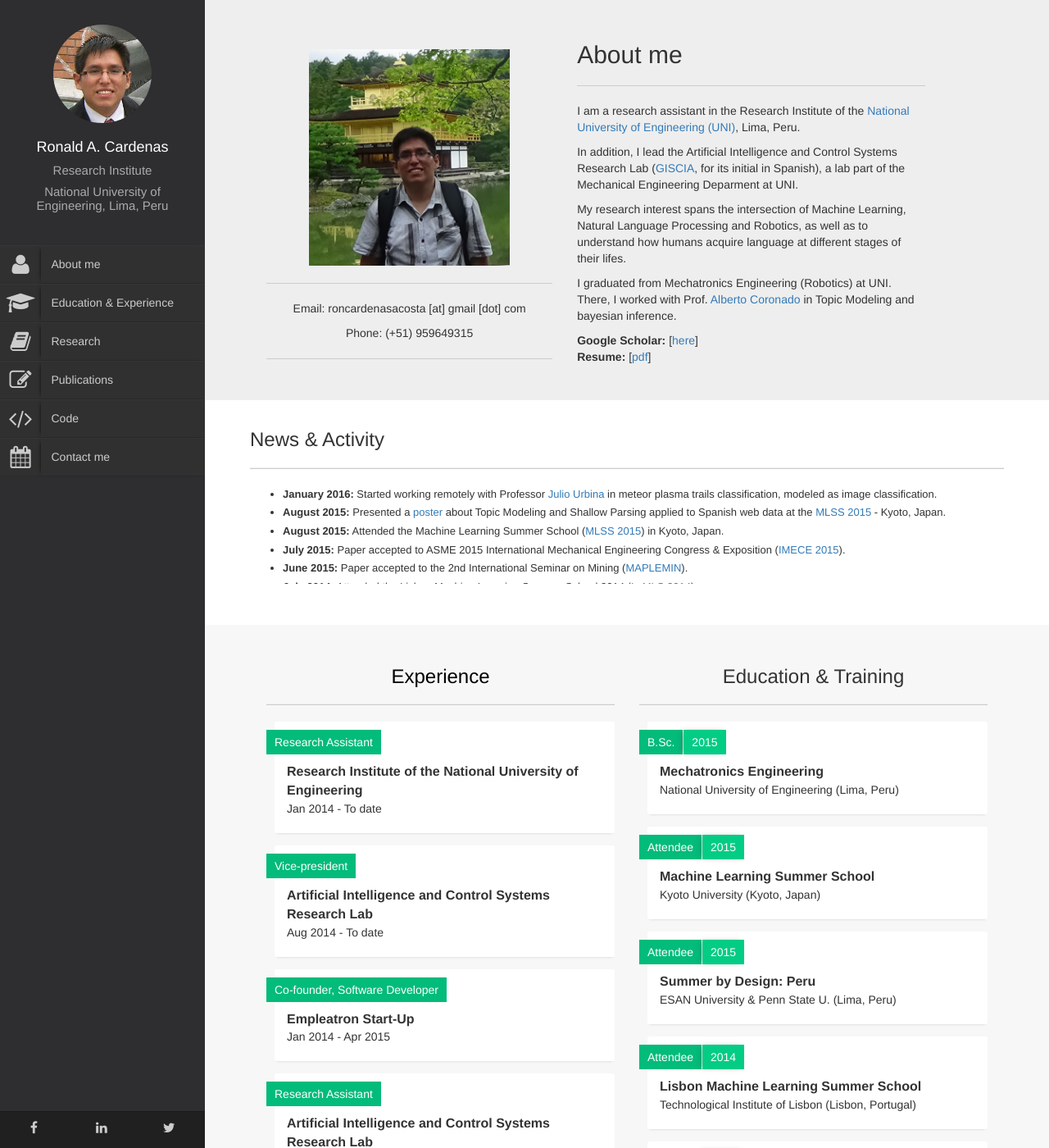
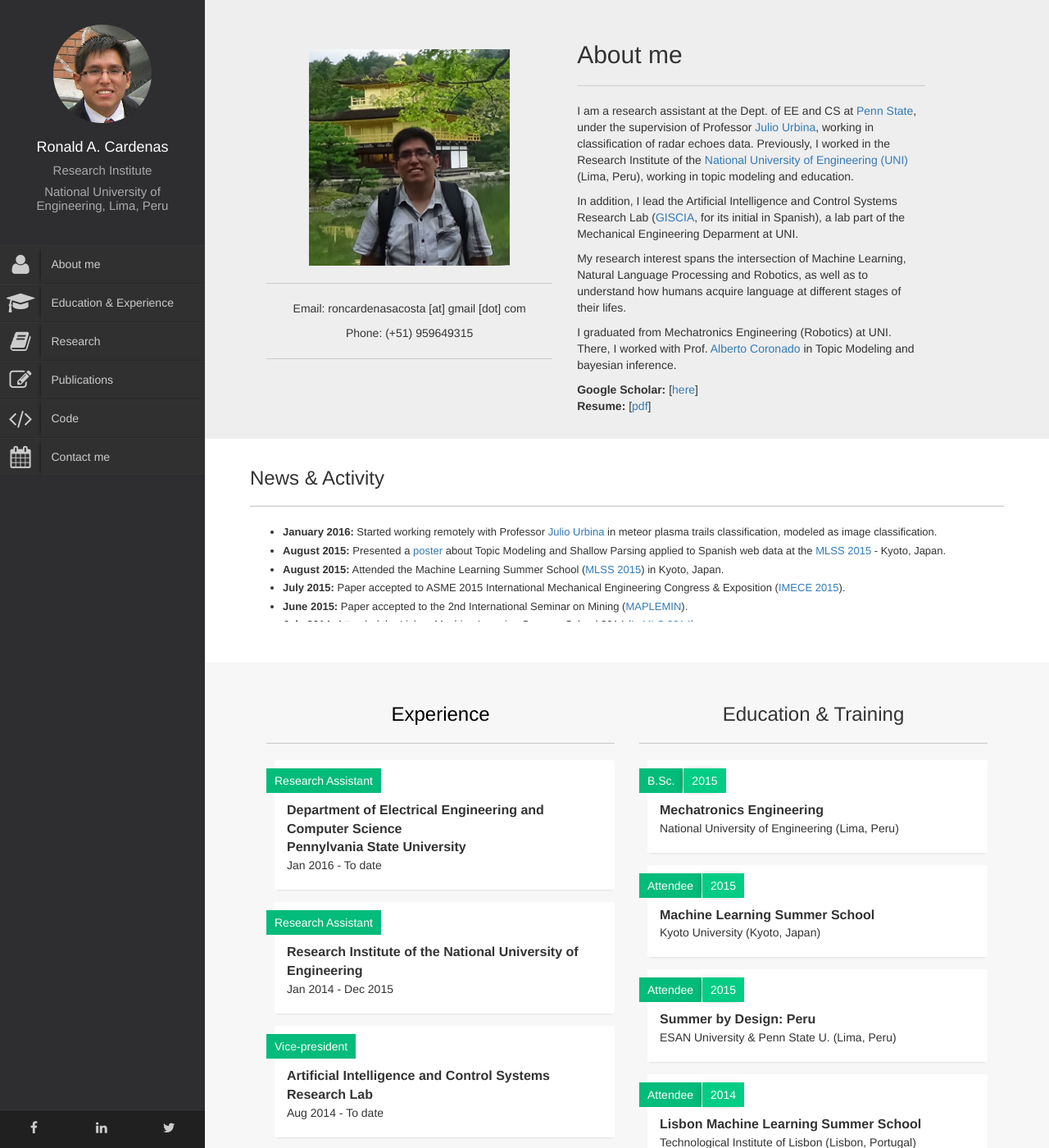
Before and after one commit to ronaldahmed/ronaldahmed.github.io, a Jekyll site: the page built from index.html, in a window 1280 px wide and 1400 px high. Shown: the whole window at 82% size. Built offline with Jekyll 4.4.1, drawn with Linux system fonts in a browser that asks for light colours.

Commit message:
dates and cv

```diff
--- a/index.html
+++ b/index.html
@@ -17,7 +17,7 @@ title: Home
                     <div class="col-lg-6" style="text-align: left">
                         <h2>About me</h2>
                         <hr class="title-hrline">
-                        <p>I am a research assistant in the Research Institute of the <a href="http://www.uni.edu.pe/" target="_blank">National University of Engineering (UNI)</a>, Lima, Peru.</p>
+                        <p>I am a research assistant at the Dept. of EE and CS at <a href="http://www.psu.edu/">Penn State</a>, under the supervision of Professor <a href="http://www.ee.psu.edu/directory/FacultyInfo/Urbina/UrbinaProfilePage.aspx">Julio Urbina</a>, working in classification of radar echoes data. Previously, I worked in the Research Institute of the <a href="http://www.uni.edu.pe/" target="_blank">National University of Engineering (UNI)</a> (Lima, Peru), working in topic modeling and education.</p>
                         <!--!developing intelligent robots that can
                             combine different source of information (text, voice commands, sensor raw data, images and/or video) in order to develop certain task autonomously.</p>
                         -->
@@ -64,8 +64,18 @@ title: Home
                                     <span class="degree">Research Assistant</span>
                                 </div>
                                 <div class="description">
+                                    <p class="what">Department of Electrical Engineering and Computer Science<br>
+                                        Pennylvania State University</p>
+                                    <p class="where">Jan 2016 - To date</p>
+                                </div>
+                            </li>
+                            <li>
+                                <div class="dy">
+                                    <span class="degree">Research Assistant</span>
+                                </div>
+                                <div class="description">
                                     <p class="what">Research Institute of the National University of Engineering</p>
-                                    <p class="where">Jan 2014 - To date</p>
+                                    <p class="where">Jan 2014 - Dec 2015</p>
                                 </div>
                             </li>
                             <li>
```
Also changed, not shown: 1 other file.
